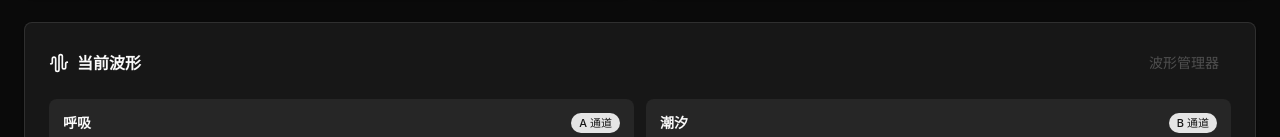
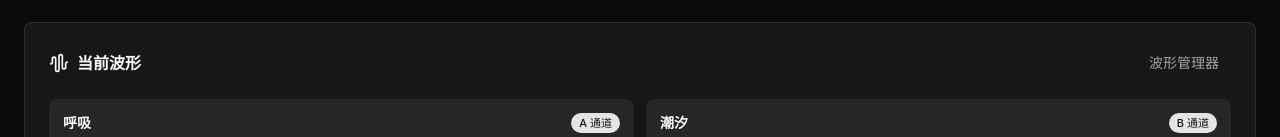
Before and after one commit to qiekn/coyote-claw, a React (Vite) app: page / in a window 1280 px wide. Shown: the part 666-803 px from the top of the page. Built offline with nearby package versions, Linux system fonts and the light colour scheme; the HTML template or start-up script is replaced by a standard one.

Commit message:
fix: allow opening waveform manager without device connection

```diff
--- a/src/components/WaveformPanel.tsx
+++ b/src/components/WaveformPanel.tsx
@@ -77,8 +77,7 @@ export function WaveformPanel({ disabled, onSelect: _onSelect, onClear: _onClear
         </div>
         <button
           onClick={onOpenManager}
-          disabled={disabled}
-          className="rounded-md px-3 py-1.5 text-sm text-[var(--muted-foreground)] hover:bg-[var(--secondary)] disabled:opacity-40"
+          className="rounded-md px-3 py-1.5 text-sm text-[var(--muted-foreground)] hover:bg-[var(--secondary)]"
         >
           波形管理器
         </button>
```
